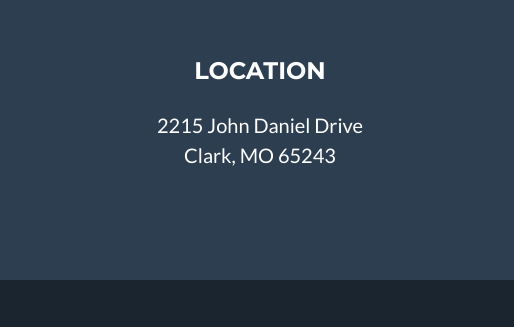
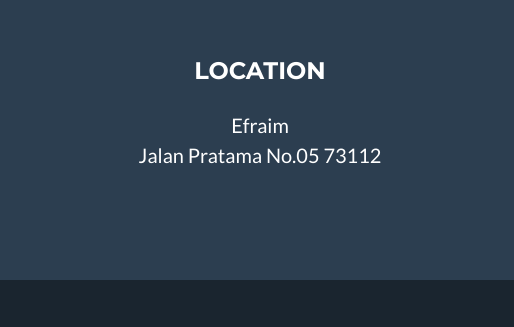
Before and after one commit to Efraimkin007/portofolio, a plain HTML site: page index.html in a window 1280 px wide. Shown: the part 3105-3432 px from the top of the page, 0-514 px from the left. Drawn offline with nearby package versions, Linux system fonts and the light colour scheme.

Commit message:
Update index.html

```diff
--- a/index.html
+++ b/index.html
@@ -227,9 +227,9 @@
                     <div class="col-lg-4 mb-5 mb-lg-0">
                         <h4 class="text-uppercase mb-4">Location</h4>
                         <p class="lead mb-0">
-                            2215 John Daniel Drive
+                            Efraim
                             <br />
-                            Clark, MO 65243
+                            Jalan Pratama No.05 73112
                         </p>
                     </div>
                     <!-- Footer Social Icons-->
```
